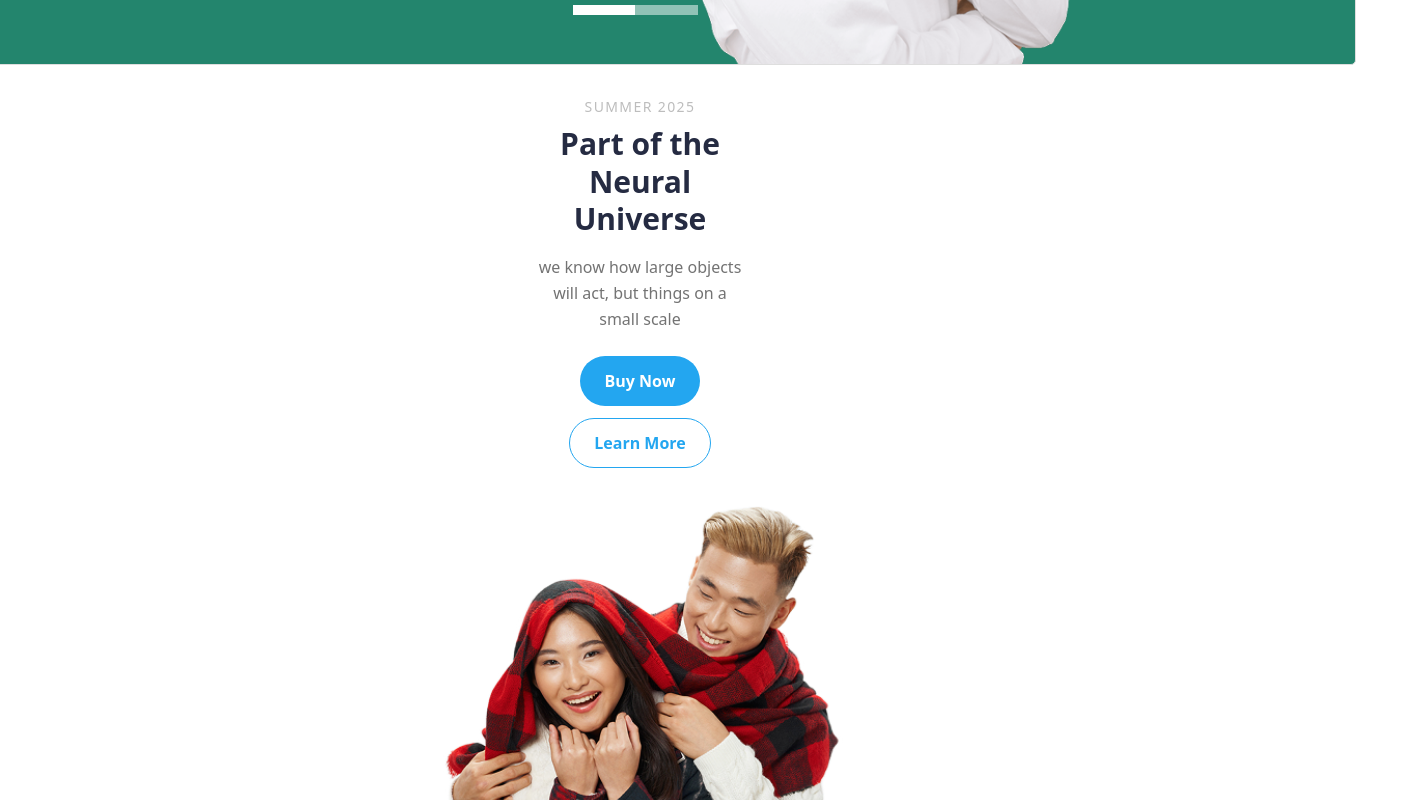
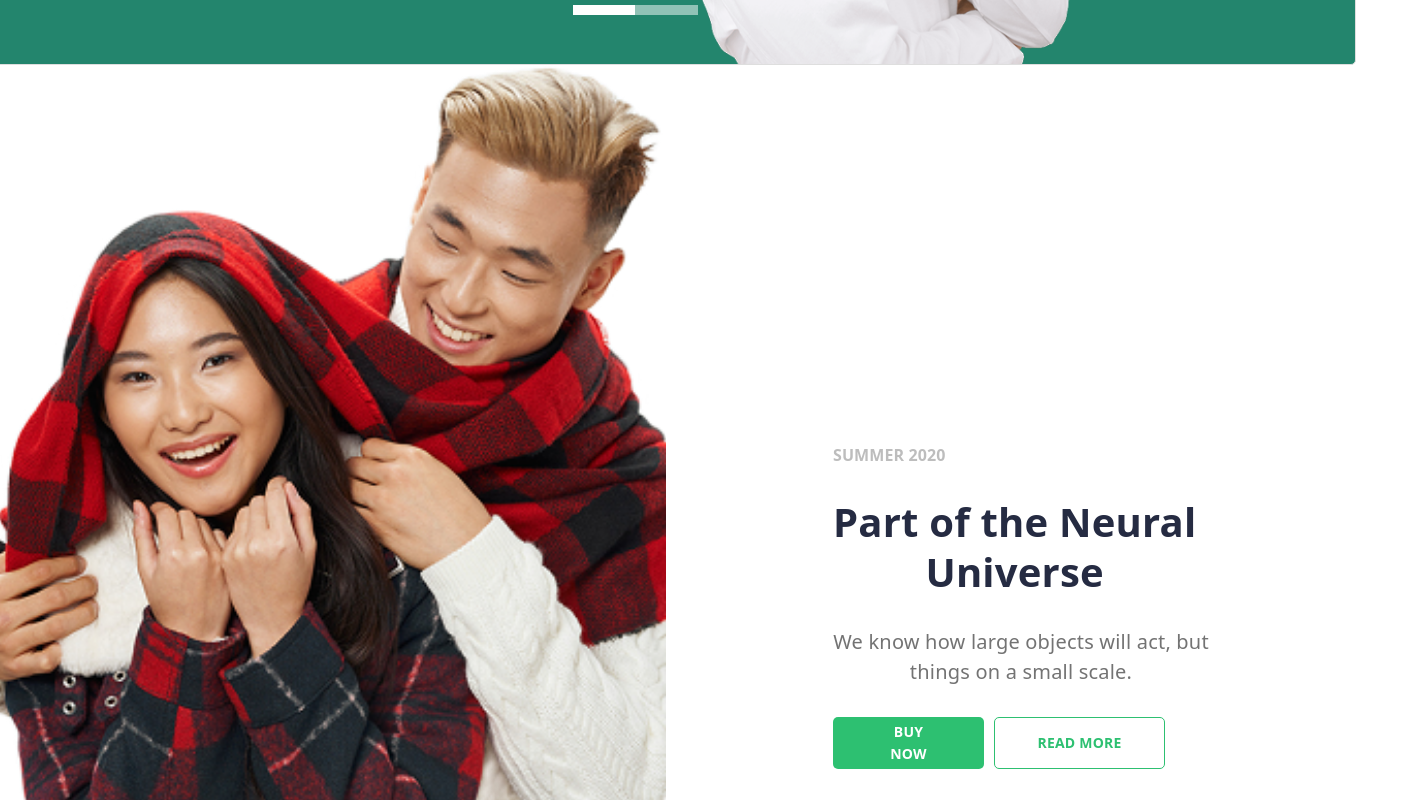
Before and after one commit to gokaysun/SunStore, a React (Vite) app: page / in a window 1280 px wide. Shown: the part 3620-4420 px from the top of the page, 1406 px wide, since content can reach past the window. Built offline with nearby package versions, Linux system fonts and the light colour scheme.

Commit message:
CalltoAction.jsx Componentinin dekstop tarafi yapildi.

```diff
--- a/src/components/CallToAction.jsx
+++ b/src/components/CallToAction.jsx
@@ -1,36 +1,82 @@
-import React from "react";
+import React from 'react';
 
-export default function CallToAction() {
+const CallToAction = () => {
   return (
-    <section className="bg-white px-4 py-8 flex flex-col items-center text-center relative">
-      {/* SUMMER 2025 */}
-      <p className="text-[#BDBDBD] text-sm tracking-widest uppercase mb-2">
-        SUMMER 2025
-      </p>
+    <div className="w-full">
+      {/* Desktop View */}
+      <div className="hidden lg:block relative mx-auto w-[1440px] h-[682px] bg-white transform translate-y-[200px] -translate-x-[450px]">
+        {/* row (absolute full) */}
+        <div className="absolute inset-0 flex flex-row justify-end items-center gap-[30px] p-0">
+          {/* col-md-6 (image area) */}
+          <div className="relative w-[704px] h-[682px] flex-none order-0 overflow-visible">
+            {/* asian-woman-man-with-winter-clothes 1 */}
+            <img
+              src="src/assets/asyaliCift.png"
+              alt="Special Offer"
+              className="absolute w-[725px] h-[774px] left-[-137px] top-[-211px] object-cover"
+            />
+          </div>
 
-      {/* Part of the Neural Universe */}
-      <h2 className="text-[#252B42] text-3xl font-bold leading-tight mb-4">
-        Part of the <br />
-        Neural <br />
-        Universe
-      </h2>
+          {/* col-md-6 (content) */}
+          <div className="flex flex-col justify-center items-start gap-[30px] w-[573px] h-[326px] flex-none order-1">
+            {/* h5 #header-tag */}
+            <p className="font-[700] text-[16px] leading-[24px] tracking-[0.1px] text-[#BDBDBD]">SUMMER 2020</p>
+            {/* h1 #headline */}
+            <h2 className="text-[#252B42] font-[700] text-[40px] leading-[50px] tracking-[0.2px]">
+              Part of the Neural
+              <br />
+              Universe
+            </h2>
+            {/* h4 #sub-headline */}
+            <p className="text-[#737373] font-[400] text-[20px] leading-[30px] tracking-[0.2px] max-w-[376px]">
+              We know how large objects will act, but things on a small scale.
+            </p>
+            {/* cta */}
+            <div className="flex flex-row items-start gap-[10px] w-[339px] h-[52px]">
+              {/* button Md primary */}
+              <button className="flex items-center justify-center px-10 py-[15px] w-[151px] h-[52px] bg-[#2DC071] text-white rounded-[5px] font-[700] text-[14px] leading-[22px] tracking-[0.2px]">
+                BUY NOW
+              </button>
+              {/* button Md outline */}
+              <button className="flex items-center justify-center px-10 py-[15px] w-[171px] h-[52px] border border-[#2DC071] text-[#2DC071] bg-white rounded-[5px] font-[700] text-[14px] leading-[22px] tracking-[0.2px]">
+                READ MORE
+              </button>
+            </div>
+          </div>
+        </div>
+      </div>
+       {/* Mobile View */}
+<div className="lg:hidden p-6">
+  <div className="text-center mb-8">
+    <p className="text-gray-500 mb-2">Summer 2025</p>
+    <h2 className="text-3xl font-bold mb-4">
+      Part of the Neural <br /> Universe
+    </h2>
+    <p className="text-gray-600 mb-6">
+      We know how large objects will act, but things on a small scale
+    </p>
+    <div className="flex flex-col space-y-4 items-center">
+      <button className="bg-[#2DC071] text-white rounded-full px-6 py-2 text-sm font-bold hover:bg-[#25a35a] transition-colors w-auto">
+        BUY NOW
+      </button>
+      <button className="text-[#2DC071] border border-[#2DC071] bg-white rounded-full px-6 py-2 text-sm font-bold hover:bg-gray-50 transition-colors w-auto">
+        READ MORE
+      </button>
+    </div>
+  </div>
 
-      {/* Açıklama metni */}
-      <p className="text-[#737373] text-base leading-relaxed mb-6 whitespace-pre-line">
-        we know how large objects{"\n"}will act, but things on a{"\n"}small scale
-      </p>
+  {/* Mobil Görsel */}
+  <div className="w-full h-[300px] mt-8">
+    <img
+      src="src/assets/asyaliCift.png"
+      alt="Special Offer"
+      className="w-full h-full object-cover rounded-lg"
+    />
+  </div>
+</div>
 
-      {/* Buy Now butonu */}
-      <button className="bg-[#23A6F0] text-white font-semibold px-6 py-3 rounded-full mb-3 hover:opacity-90 transition">
-        Buy Now
-      </button>
+    </div>
+  );
+};
 
-      {/* Learn More butonu (sadece kenarlık değil, beyaz arka plan) */}
-      <button className="bg-white text-[#23A6F0] font-semibold px-6 py-3 rounded-full border border-[#23A6F0] hover:bg-[#f0faff] transition">
-        Learn More
-      </button>
-
-      <img src="src/assets/asyaliCift.png" alt="Hero" className="w-full mt-8" />
-    </section>
-  );
-}
+export default CallToAction;
```
